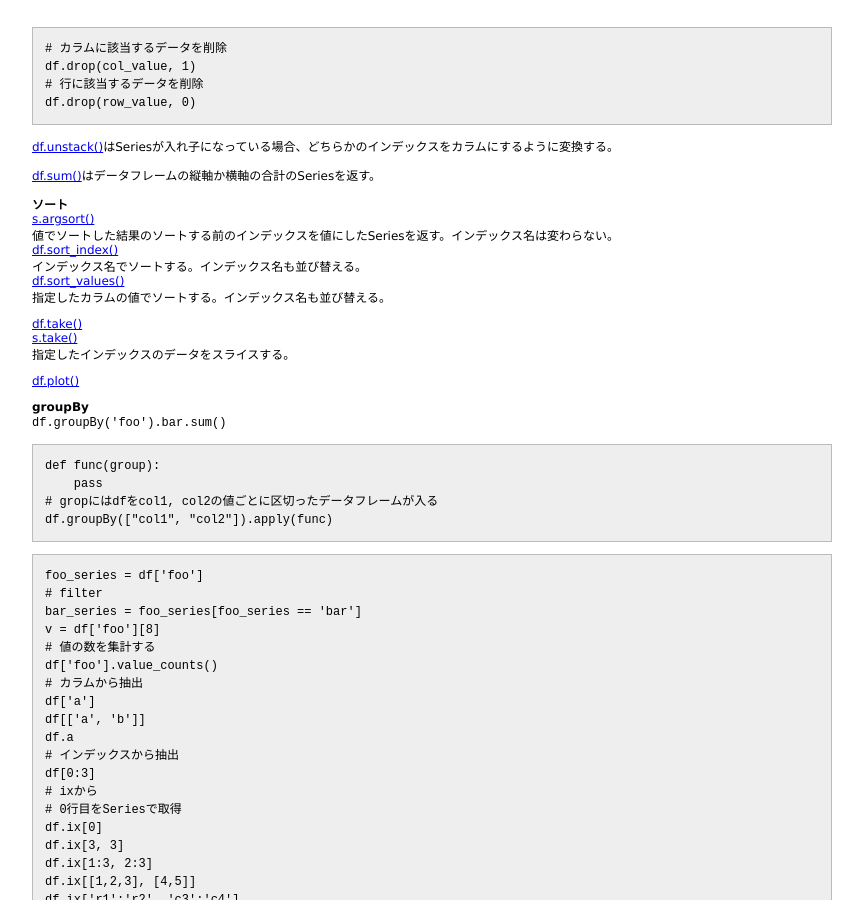
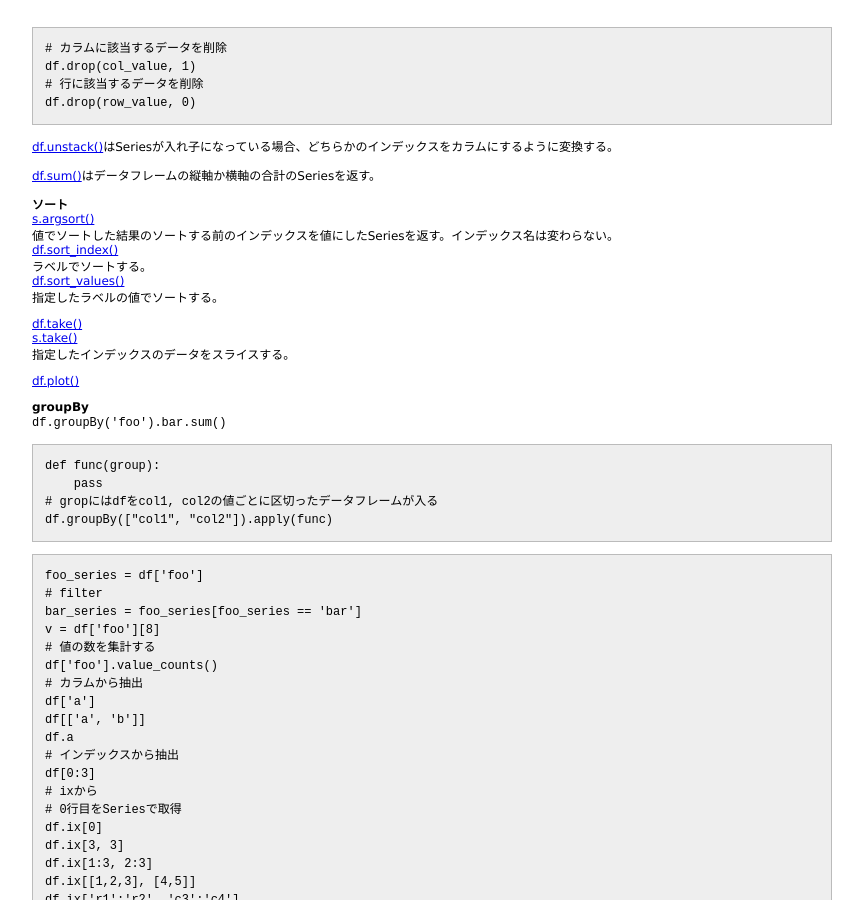
Before and after one commit to 38elements/38elements.github.com, a Jekyll site: the page built from _posts/2016-04-24-pandas.md, in a window 1280 px wide and 900 px high, scrolled down 4148 px. Shown: the whole window, without its empty margins (208-1071 px from the left). Built offline with Jekyll 4.4.1, drawn with Linux system fonts in a browser that asks for light colours.

Commit message:
Update 2016-04-24-pandas.md

```diff
--- a/_posts/2016-04-24-pandas.md
+++ b/_posts/2016-04-24-pandas.md
@@ -266,9 +266,9 @@ df.drop(row_value, 0)
 [s.argsort()](http://pandas.pydata.org/pandas-docs/stable/generated/pandas.Series.argsort.html)
 値でソートした結果のソートする前のインデックスを値にしたSeriesを返す。インデックス名は変わらない。
 [df.sort_index()](http://pandas.pydata.org/pandas-docs/stable/generated/pandas.DataFrame.sort_index.html)
-インデックス名でソートする。インデックス名も並び替える。
+ラベルでソートする。
 [df.sort_values()](http://pandas.pydata.org/pandas-docs/version/0.17.0/generated/pandas.DataFrame.sort_values.html)
-指定したカラムの値でソートする。インデックス名も並び替える。
+指定したラベルの値でソートする。
 
 [df.take()](http://pandas.pydata.org/pandas-docs/stable/generated/pandas.DataFrame.take.html)
 [s.take()](http://pandas.pydata.org/pandas-docs/stable/generated/pandas.Series.take.html)
```
